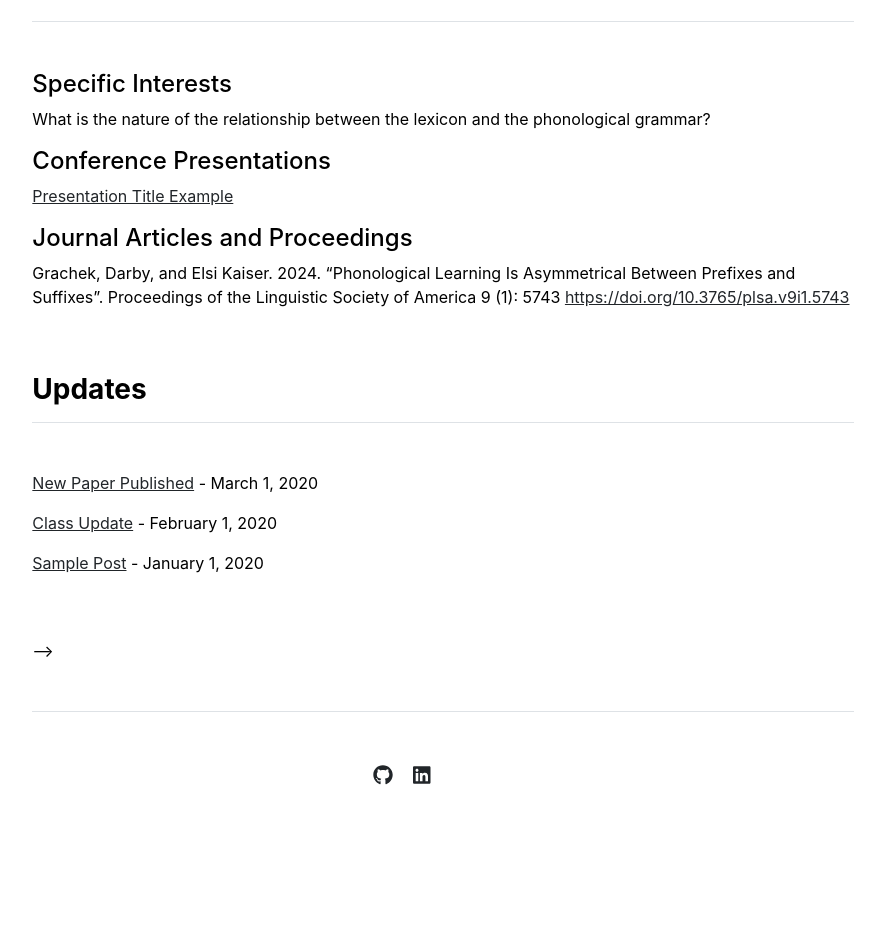
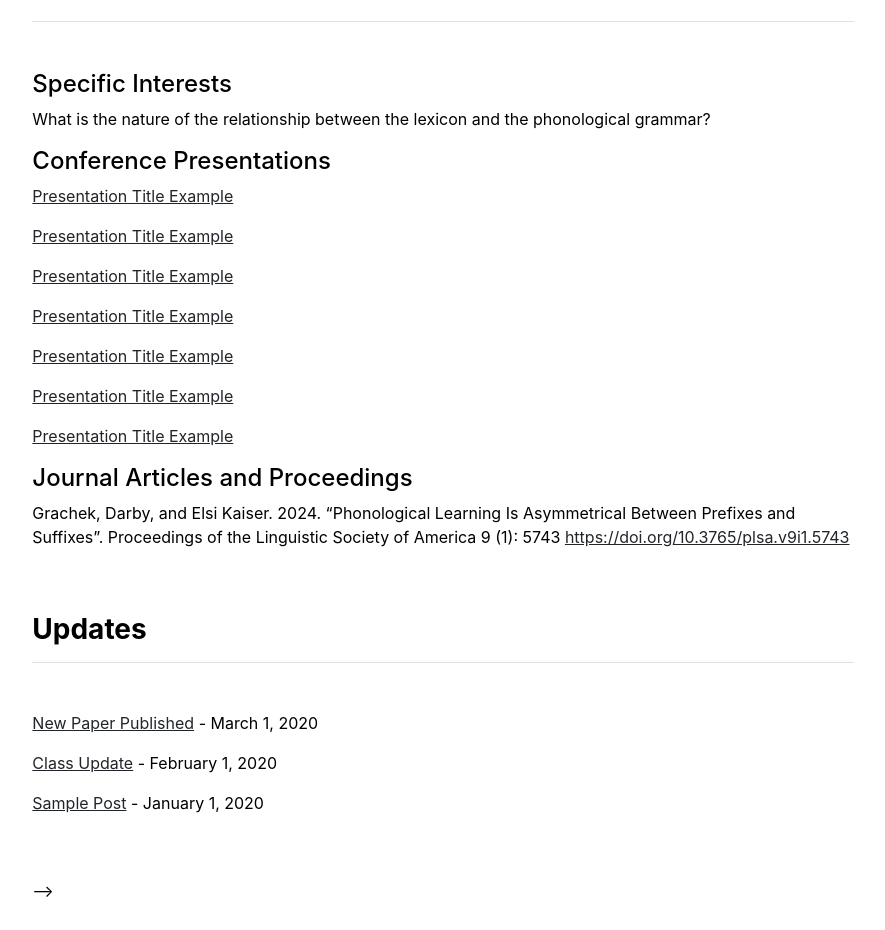
Before and after one commit to darbygrachek/darbygrachek.github.io, a Jekyll site: the page built from index.md, in a window 1280 px wide. Shown: the part 795-1725 px from the top of the page, without its empty margins (197-1082 px from the left). Built offline with Jekyll 4.4.1, drawn with Linux system fonts in a browser that asks for light colours; before the commit the page ends 1681 px from its top, so only the background shows below that.

Commit message:
Update publications.yml

```diff
--- a/_data/publications.yml
+++ b/_data/publications.yml
@@ -4,6 +4,12 @@
 
   conference_presentations:
     - {name: 'Presentation Title Example', url: 'http://example.com/presentation'}
+    - {name: 'Presentation Title Example', url: 'http://example.com/presentation'}
+    - {name: 'Presentation Title Example', url: 'http://example.com/presentation'}
+    - {name: 'Presentation Title Example', url: 'http://example.com/presentation'}
+    - {name: 'Presentation Title Example', url: 'http://example.com/presentation'}
+    - {name: 'Presentation Title Example', url: 'http://example.com/presentation'}
+    - {name: 'Presentation Title Example', url: 'http://example.com/presentation'}
 
   journal_articles_and_proceedings:
     - {name: 'Grachek, Darby, and Elsi Kaiser. 2024. “Phonological Learning Is Asymmetrical Between Prefixes and Suffixes”. Proceedings of the Linguistic Society of America 9 (1): 5743', url: 'https://doi.org/10.3765/plsa.v9i1.5743'}
```
